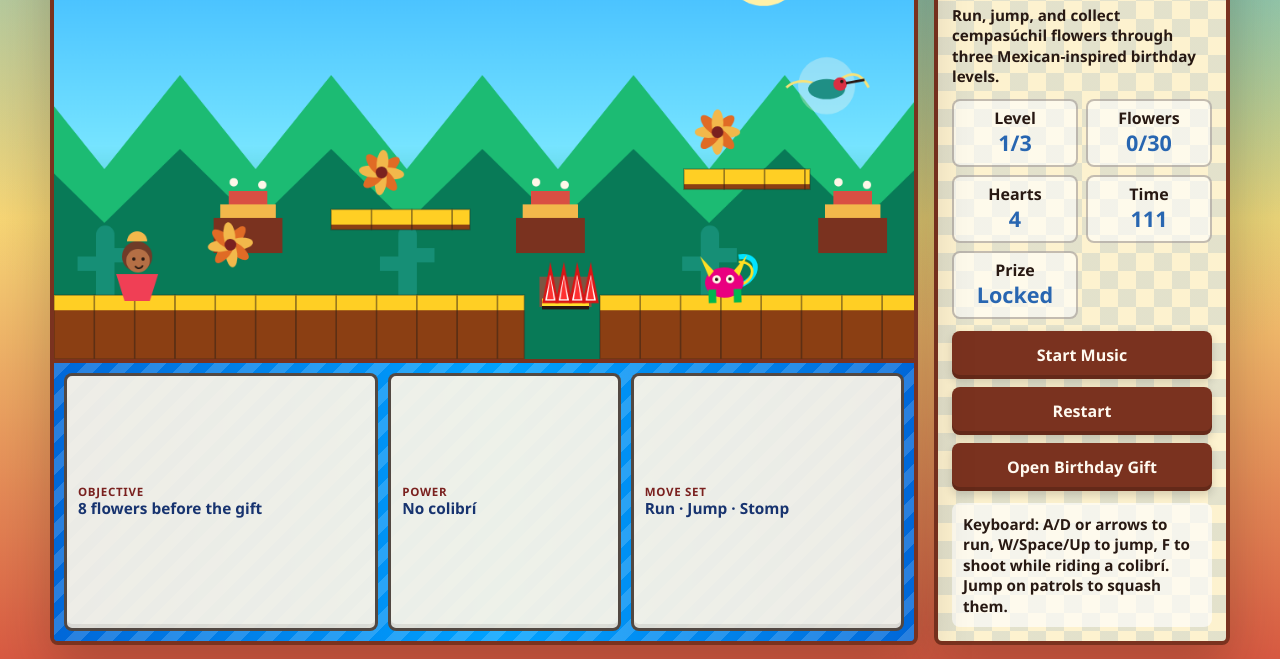
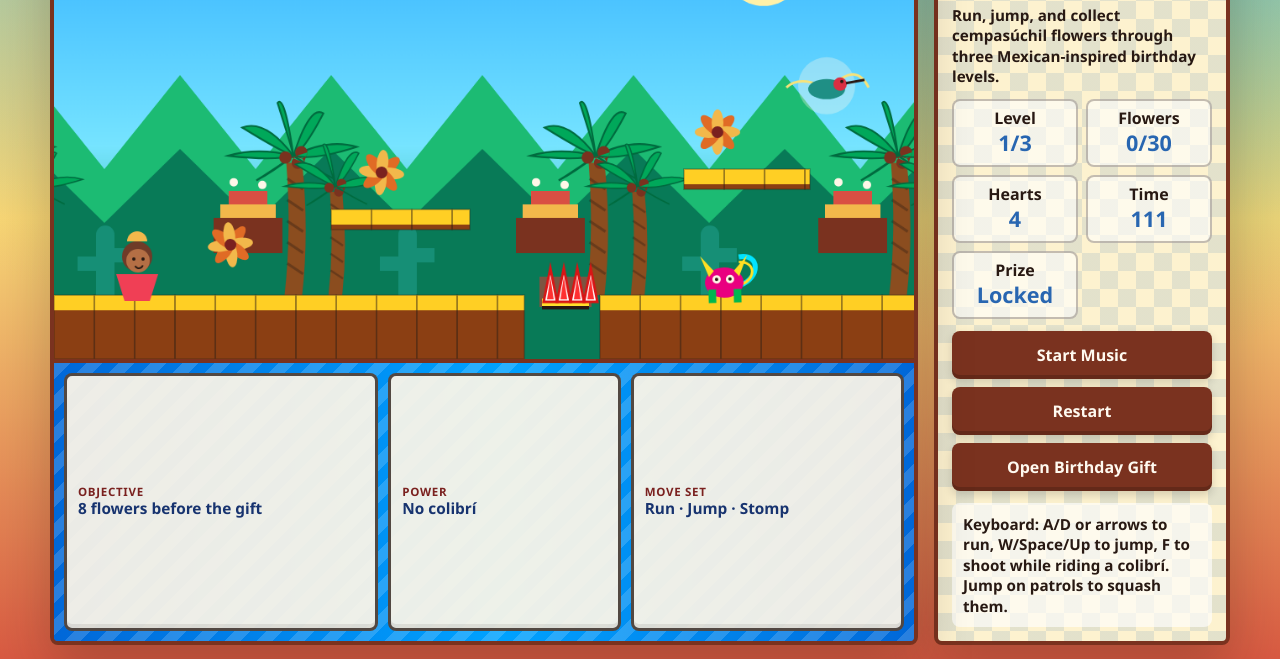
Before and after one commit to jesus-g-garcia/Maryvels-Bday-Quest, a plain HTML site: page index.html in a window 1280 px wide. Shown: the part 143-802 px from the top of the page. Drawn offline with Linux system fonts and the light colour scheme.

Commit message:
Replace pyramid scenery with palm trees

```diff
--- a/index.html
+++ b/index.html
@@ -1090,11 +1090,64 @@
     function drawWorldDecor(now) {
       const start = Math.floor(state.cameraX / 360) * 360 - 360;
       for (let x = start; x < state.cameraX + W + 480; x += 360) {
+        drawPalmTree(x + 285, 500, 1.05);
+        drawPalmTree(x + 335, 500, .82);
         drawCactus(x + 50, 500);
         drawAltar(x + 190, 450, now);
         drawPapelLine(x + 20, 118, 260);
       }
     }
+
+    function drawPalmTree(x, y, scale) {
+      ctx.save();
+      ctx.translate(x, y);
+      ctx.scale(scale, scale);
+      ctx.fillStyle = "#8b4d1f";
+      ctx.beginPath();
+      ctx.moveTo(-10, 0);
+      ctx.quadraticCurveTo(-2, -72, -8, -150);
+      ctx.lineTo(10, -150);
+      ctx.quadraticCurveTo(18, -72, 10, 0);
+      ctx.closePath();
+      ctx.fill();
+      ctx.strokeStyle = "rgba(40,25,19,.35)";
+      ctx.lineWidth = 3;
+      for (let i = -132; i < -14; i += 24) {
+        ctx.beginPath();
+        ctx.moveTo(-7, i);
+        ctx.lineTo(11, i + 12);
+        ctx.stroke();
+      }
+      ctx.translate(0, -158);
+      const leaves = [
+        [-74, -10, -22, 6],
+        [-58, -42, -16, -6],
+        [-18, -70, -2, -10],
+        [34, -58, 12, -6],
+        [72, -20, 22, 6],
+        [46, 16, 14, 10],
+        [-42, 18, -14, 10]
+      ];
+      for (const [cx, cy, ex, ey] of leaves) {
+        ctx.fillStyle = "#00a85a";
+        ctx.beginPath();
+        ctx.moveTo(0, 0);
+        ctx.quadraticCurveTo(cx * .55, cy, cx, cy + 10);
+        ctx.quadraticCurveTo(ex, ey, 0, 0);
+        ctx.fill();
+        ctx.strokeStyle = "#006b3f";
+        ctx.lineWidth = 2;
+        ctx.stroke();
+      }
+      ctx.fillStyle = "#7a321f";
+      ctx.beginPath();
+      ctx.arc(-9, 2, 7, 0, Math.PI * 2);
+      ctx.arc(5, 8, 7, 0, Math.PI * 2);
+      ctx.arc(9, -4, 7, 0, Math.PI * 2);
+      ctx.fill();
+      ctx.restore();
+    }
+
     function drawCactus(x, y) {
       ctx.fillStyle = "#168f76";
       ctx.fillRect(x, y - 72, 22, 72);
```
